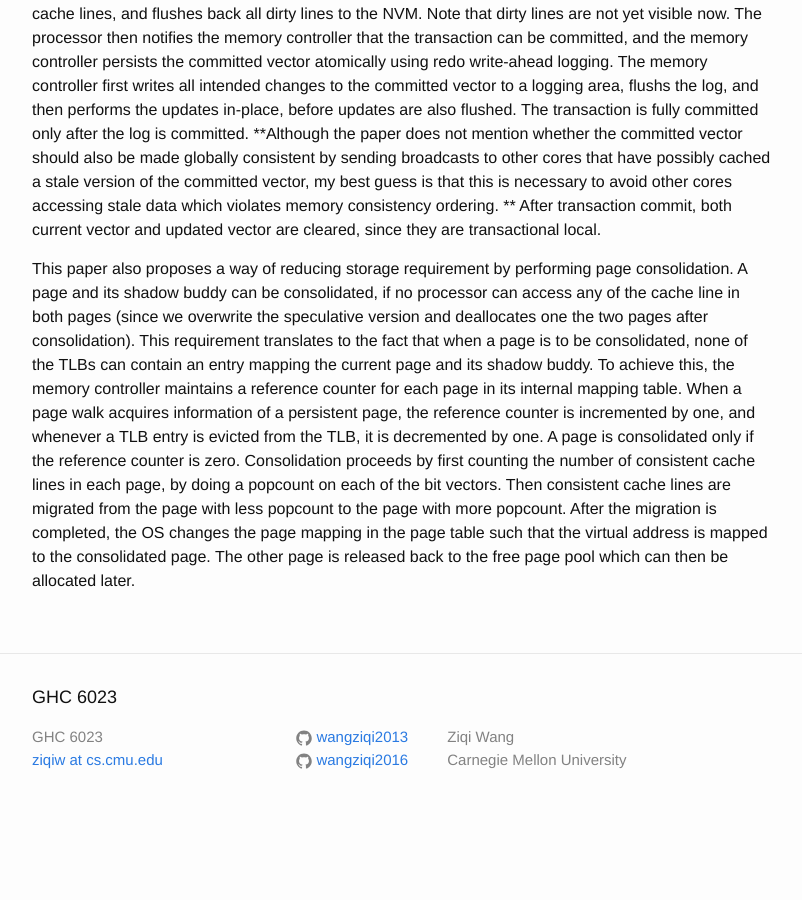
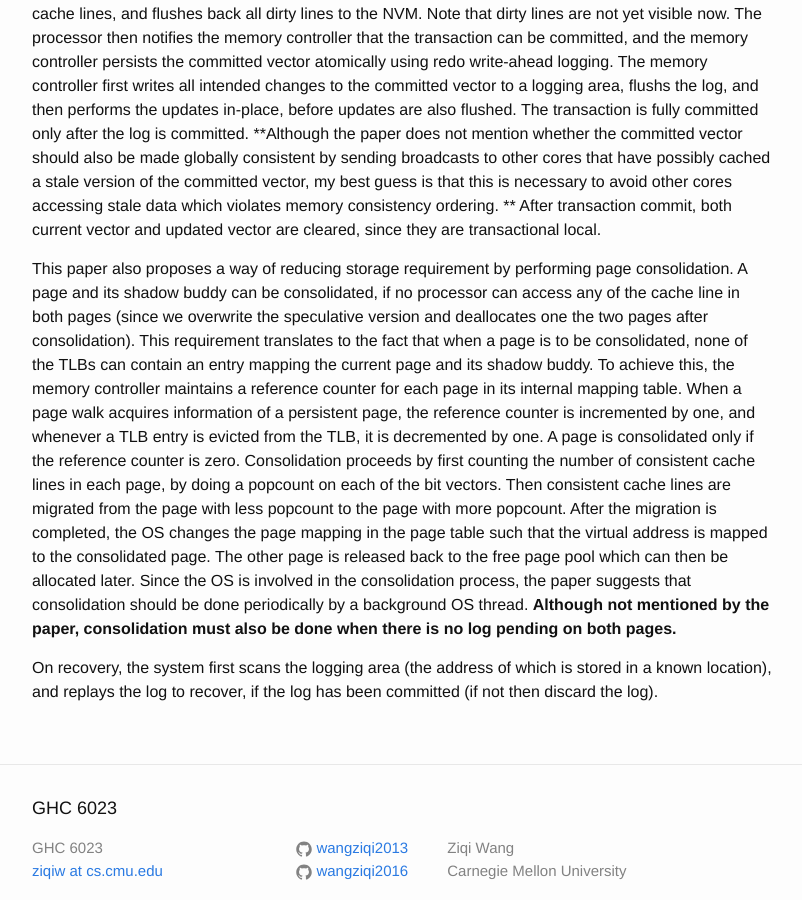
Before and after one commit to wangziqi2013/wangziqi2013.github.io, a Jekyll site: the page built from _posts/2019-12-08-ssp.markdown, in a window 1280 px wide and 900 px high, scrolled down 3661 px. Shown: the whole window, without its empty margins (238-1040 px from the left). Built offline with Jekyll 4.4.1, drawn with Linux system fonts in a browser that asks for light colours; before the commit the page ends 4492 px from its top, so only the background shows below that.

Commit message:
Small change

```diff
--- a/_posts/2019-12-08-ssp.markdown
+++ b/_posts/2019-12-08-ssp.markdown
@@ -147,4 +147,9 @@ the TLB, it is decremented by one. A page is consolidated only if the reference
 by first counting the number of consistent cache lines in each page, by doing a popcount on each of the bit vectors. Then
 consistent cache lines are migrated from the page with less popcount to the page with more popcount. After the migration
 is completed, the OS changes the page mapping in the page table such that the virtual address is mapped to the consolidated
-page. The other page is released back to the free page pool which can then be allocated later.
+page. The other page is released back to the free page pool which can then be allocated later. Since the OS is involved
+in the consolidation process, the paper suggests that consolidation should be done periodically by a background OS thread.
+**Although not mentioned by the paper, consolidation must also be done when there is no log pending on both pages.**
+
+On recovery, the system first scans the logging area (the address of which is stored in a known location), and replays the
+log to recover, if the log has been committed (if not then discard the log).
```
